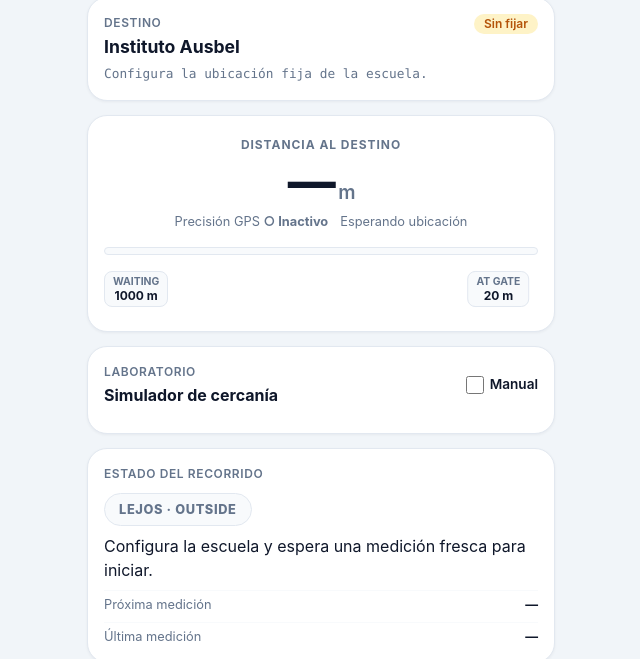
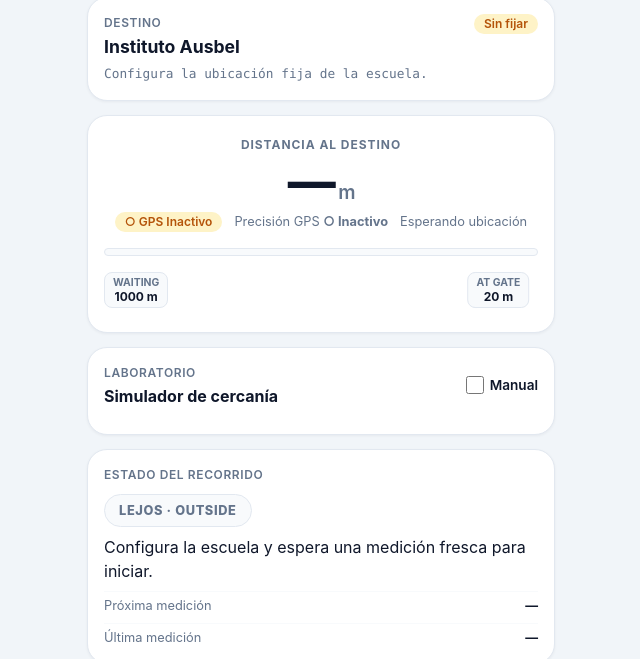
Before and after one commit to fausto4ever/Nexus.Tutor, a website: page index.html in a window 1280 px wide. Shown: the part 77-736 px from the top of the page, without its empty margins (319-959 px from the left). Drawn offline with Linux system fonts and the light colour scheme.

Commit message:
Mostrar estado GPS explícito en recorrido

```diff
--- a/index.html
+++ b/index.html
@@ -45,6 +45,7 @@
           <div class="distance-label">Distancia al destino</div>
           <div class="distance-value"><span id="distanceValue">—</span><span id="distanceUnit">m</span></div>
           <div class="distance-meta">
+            <span id="gpsBadge" class="badge badge-warn" role="status" aria-live="polite">○ GPS Inactivo</span>
             <span>Precisión GPS <strong id="accuracyValue">—</strong></span>
             <span id="distanceSource">Esperando ubicación</span>
           </div>
```
